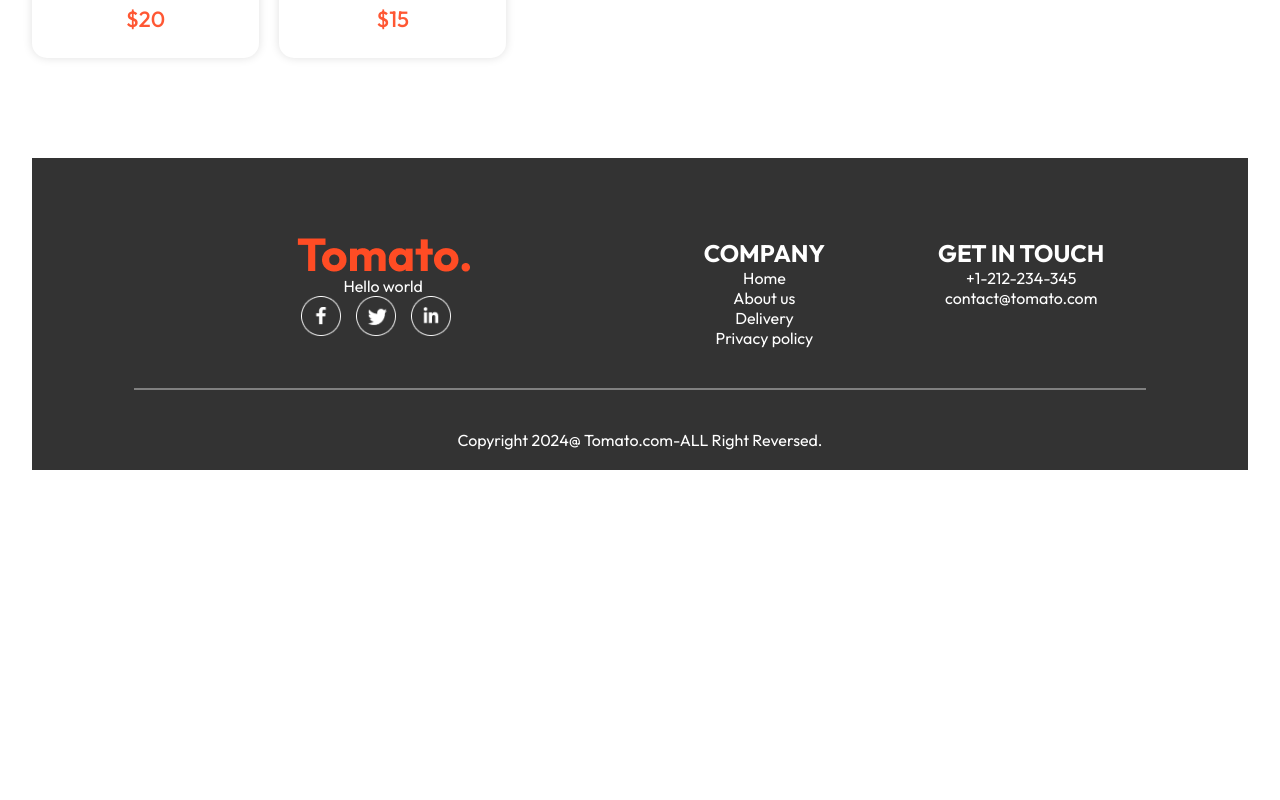
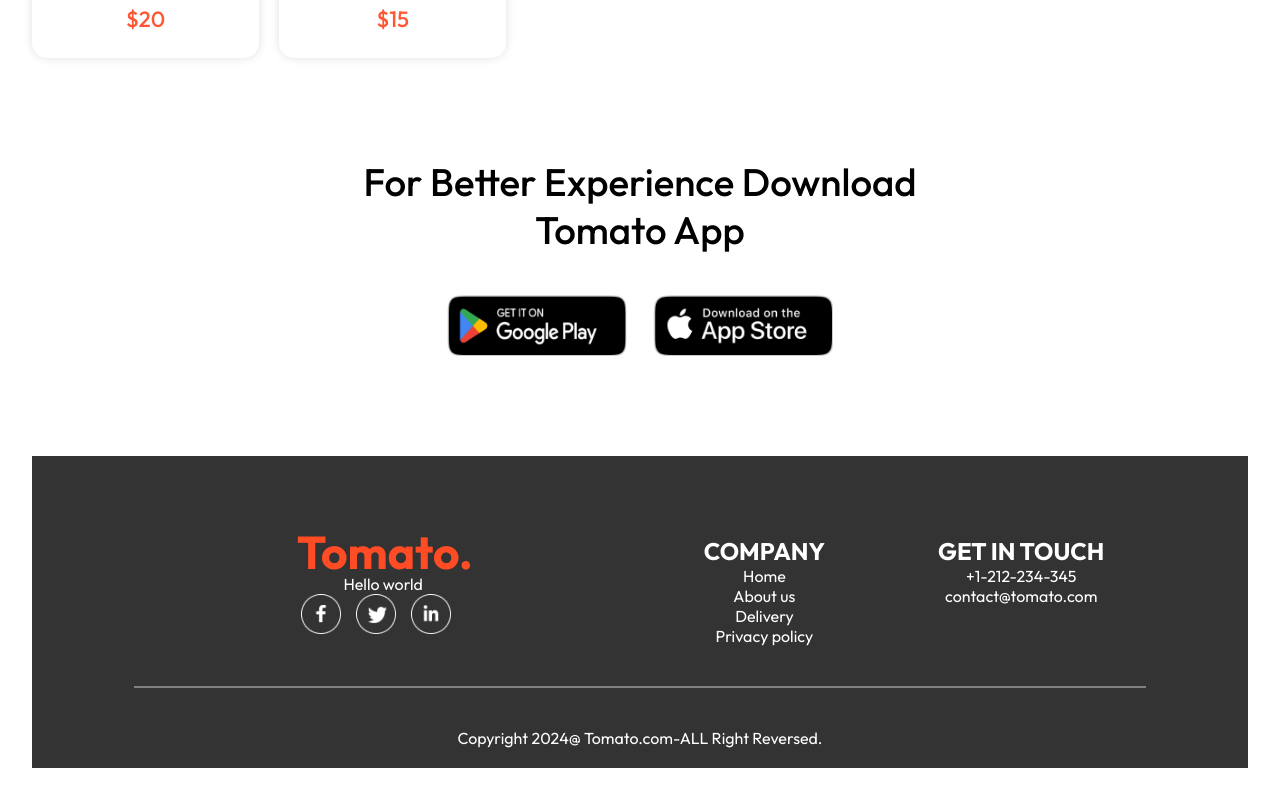
Before and after one commit to Dilmi05/Food-Delivery-System-Frontend, a React (Vite) app: page / in a window 1280 px wide. Shown: the part 3770-4570 px from the top of the page. Before the commit the page ends 4272 px from the top, so only its background shows below. Built offline with nearby package versions, Linux system fonts and the light colour scheme.

Commit message:
Create AppDownload jsx file

```diff
--- /dev/null
+++ b/src/components/AppDownload/AppDownload.css
@@ -0,0 +1,28 @@
+.app-download{
+    margin: auto auto;
+    margin-top: 100px;
+    font-size:max(3vw,20px);
+    font-weight: 500;
+    text-align: center;
+
+}
+
+.app-download-platforms{
+    display: flex;
+    justify-content: center;
+     gap:max(2vw,10px);
+    margin-top: 40px;
+}
+
+.app-download-platforms img{
+    width: max(30vw,120px);
+    max-width:180px ;
+    cursor: pointer;
+    transition: 0.5s;
+}
+
+
+.app-download-platforms img:hover{
+    transform: scale(1.05);
+
+}
--- /dev/null
+++ b/src/components/AppDownload/AppDownload.jsx
@@ -0,0 +1,21 @@
+import React from "react";
+import "./AppDownload.css";
+import { assets } from "../../assets/assets";
+
+const AppDownload = () => {
+    return (
+        <div className="app-download" id="app-download">
+
+           <p>For Better Experience Download<br></br>Tomato App</p>
+           <div className="app-download-platforms">
+             <img src={assets.play_store} alt=''></img>
+             <img src={assets.app_store} alt=''></img>
+           </div>
+
+        </div>
+    )
+
+
+}
+
+export default AppDownload;
--- a/src/components/Navbar/Navbar.css
+++ b/src/components/Navbar/Navbar.css
@@ -65,3 +65,60 @@
     top: -8px;
     right: -8px;
 }
+
+@media(max-width:1050px){
+    .navbar .logo{
+         width: 140px;
+    }
+    .navbar-menu{
+        gap: 20px;
+        font-size: 17px;
+    }
+
+    .navbar-right{
+        gap: 30px;
+    }
+
+    .navbar-right image{
+        width: 22px;
+    }
+    .navrbar-right button{
+        padding: 8px 25px;
+     }
+
+}
+
+
+@media(max-width:900px){
+    .navbar .logo{
+         width: 140px;
+    }
+    .navbar-menu{
+        gap: 15px;
+        font-size: 16px;
+    }
+
+    .navbar-right{
+        gap: 20px;
+    }
+
+    .navbar-right image{
+        width: 202px;
+    }
+    .navrbar-right button{
+        padding: 7px 20px;
+        font-size: 15px;
+     }
+
+}
+
+
+@media(max-width:750px){
+
+    .navbar-menu{
+         display: none;
+    }
+
+
+
+}
--- a/src/pages/Home/Home.jsx
+++ b/src/pages/Home/Home.jsx
@@ -3,6 +3,7 @@
 import Header from "../../components/Header/Header";
 import ExploreMenu from "../../components/ExploreMenu/ExploreMenu";
 import FoodDisplay from "../../components/FoodDisplay/FoodDisplay";
+import AppDownload from "../../components/AppDownload/AppDownload";
 
 const Home = () => {
 
@@ -14,7 +15,7 @@
          </Header>
           <ExploreMenu category={category} setCategory={setCategory}></ExploreMenu>
          <FoodDisplay category={category}></FoodDisplay>
-
+        <AppDownload></AppDownload>
     </div>
   );
 }
```
